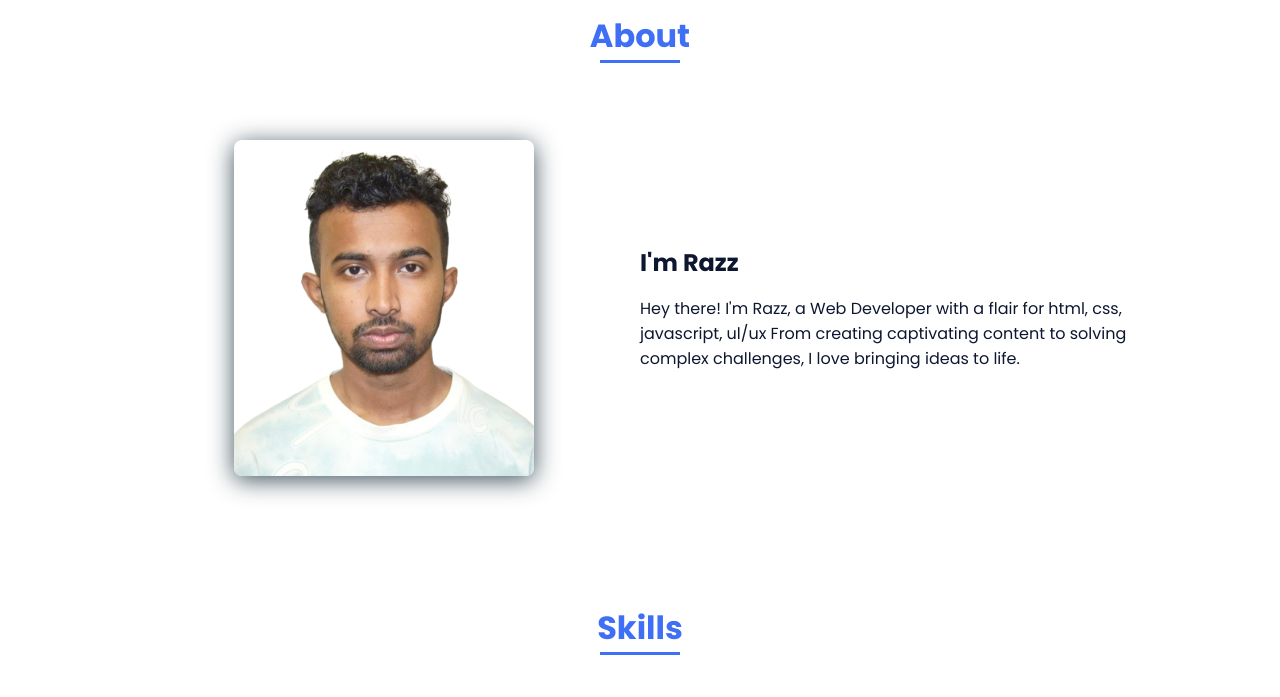
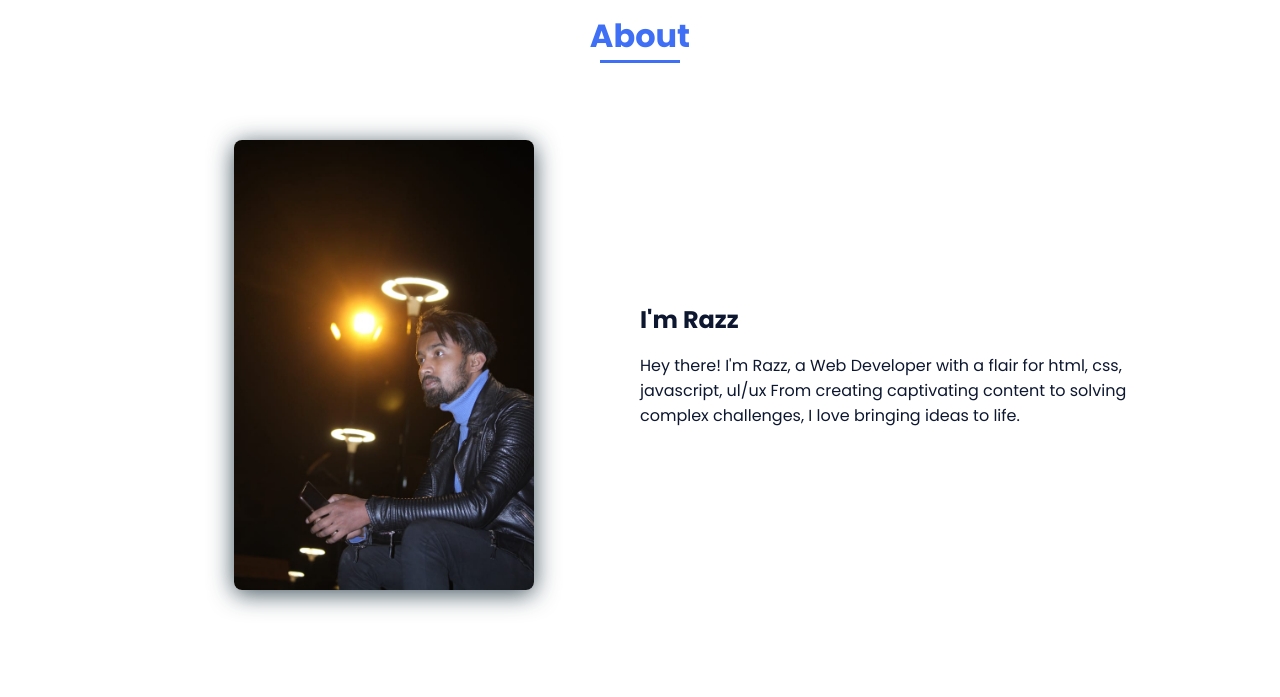
Before and after one commit to razzmukhiya/Portfolio, a plain HTML site: page index.html in a window 1280 px wide. Shown: the part 759-1456 px from the top of the page. Drawn offline with nearby package versions, Linux system fonts and the light colour scheme.

Commit message:
Update index.html

```diff
--- a/index.html
+++ b/index.html
@@ -66,7 +66,7 @@
 
             <div class="about__container bd-grid">
                 <div class="about__img">
-                    <img src="about.png" alt="">
+                    <img src="about2.jpg" alt="">
                 </div>
 
                 <div>
```
